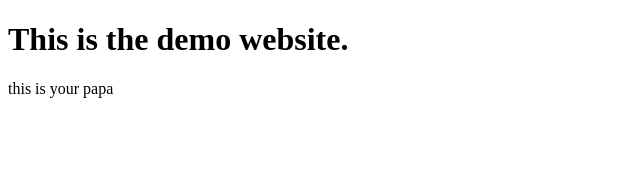
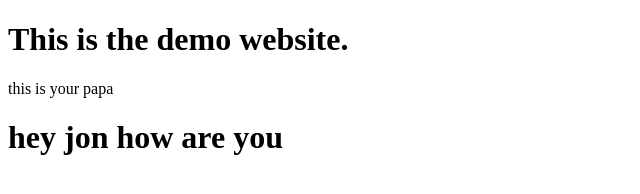
Before and after one commit to eamin126237/demo-website, a plain HTML site: page index.html in a window 1280 px wide. Shown: the whole page, without its empty margins (0-640 px from the left). Drawn offline with Linux system fonts and the light colour scheme.

Commit message:
jon doe text

```diff
--- a/index.html
+++ b/index.html
@@ -8,5 +8,6 @@
     <body>
         <h1>This is the demo website.</h1>
         <p>this is your papa</p>
+        <h1>hey jon how are you</h1>
     </body>
 </html>
```
